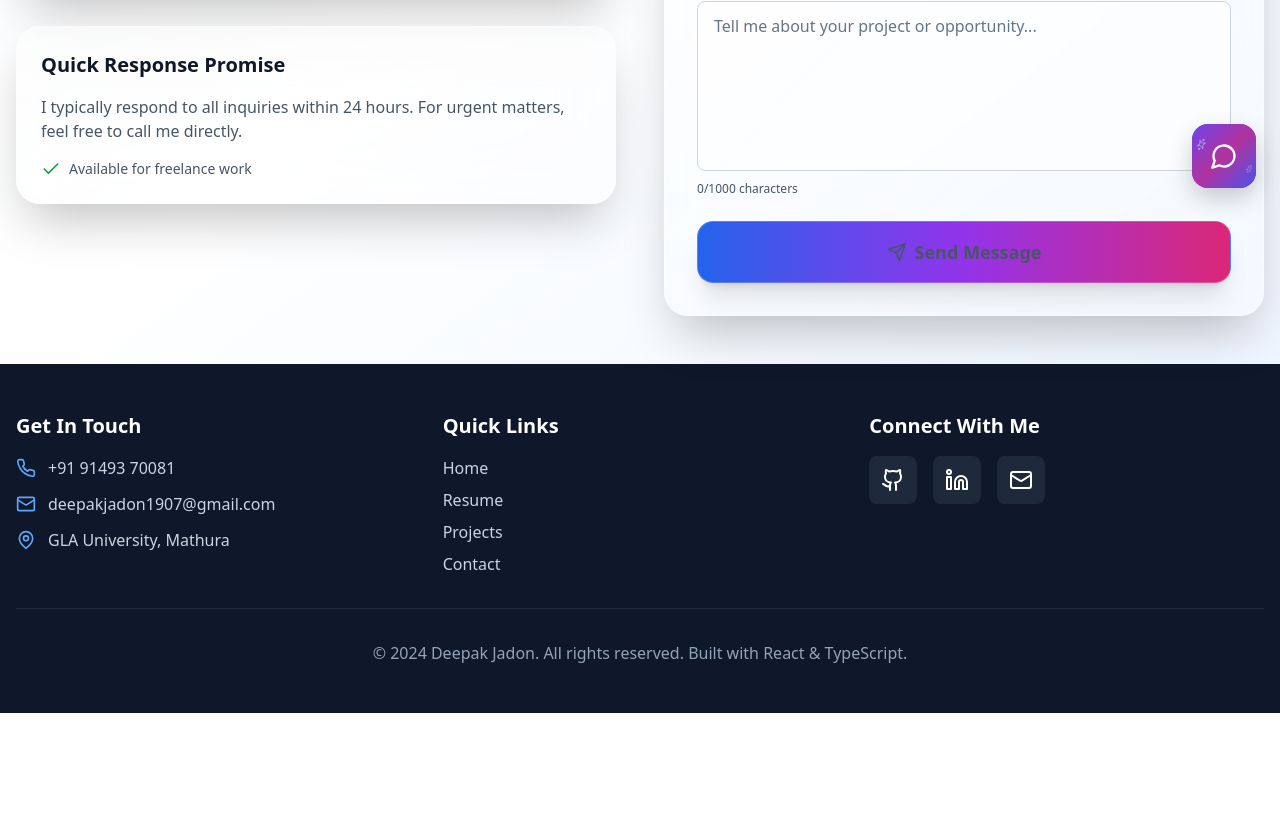
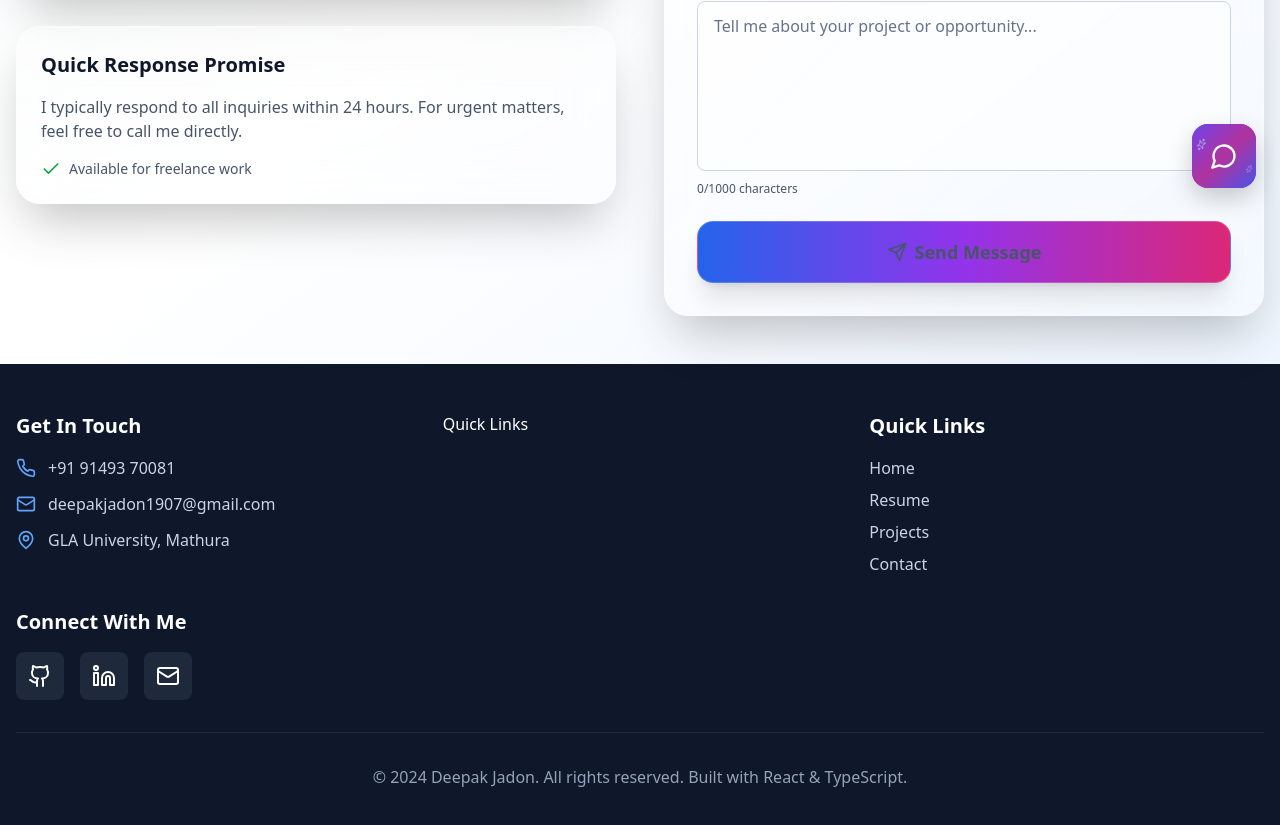
Before and after one commit to deepakjadon1902/3D-Portfolio, a React (Vite) app: page /contact in a window 1280 px wide. Shown: the part 588-1413 px from the top of the page. Before the commit the page ends 1301 px from the top, so only its background shows below. Built offline with nearby package versions, Linux system fonts and the light colour scheme.

Commit message:
changes in footer

```diff
--- a/src/components/Layout/Footer.tsx
+++ b/src/components/Layout/Footer.tsx
@@ -30,7 +30,7 @@ const Footer = () => {
             </div>
           </div>
 
-          {/* Quick Links */}
+          Quick Links
           <div className="space-y-4">
             <h3 className="text-xl font-bold text-white">Quick Links</h3>
             <div className="space-y-2">
```
